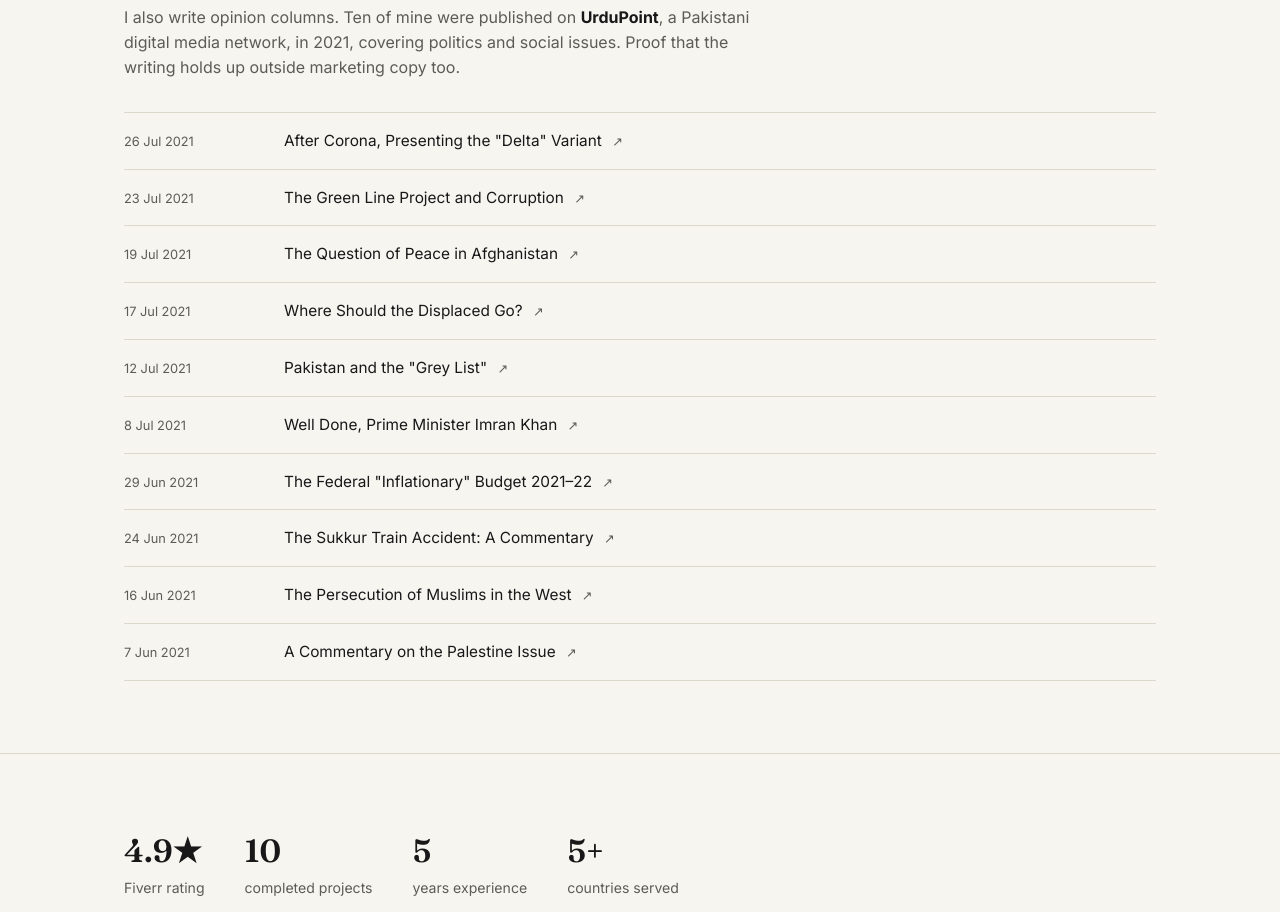
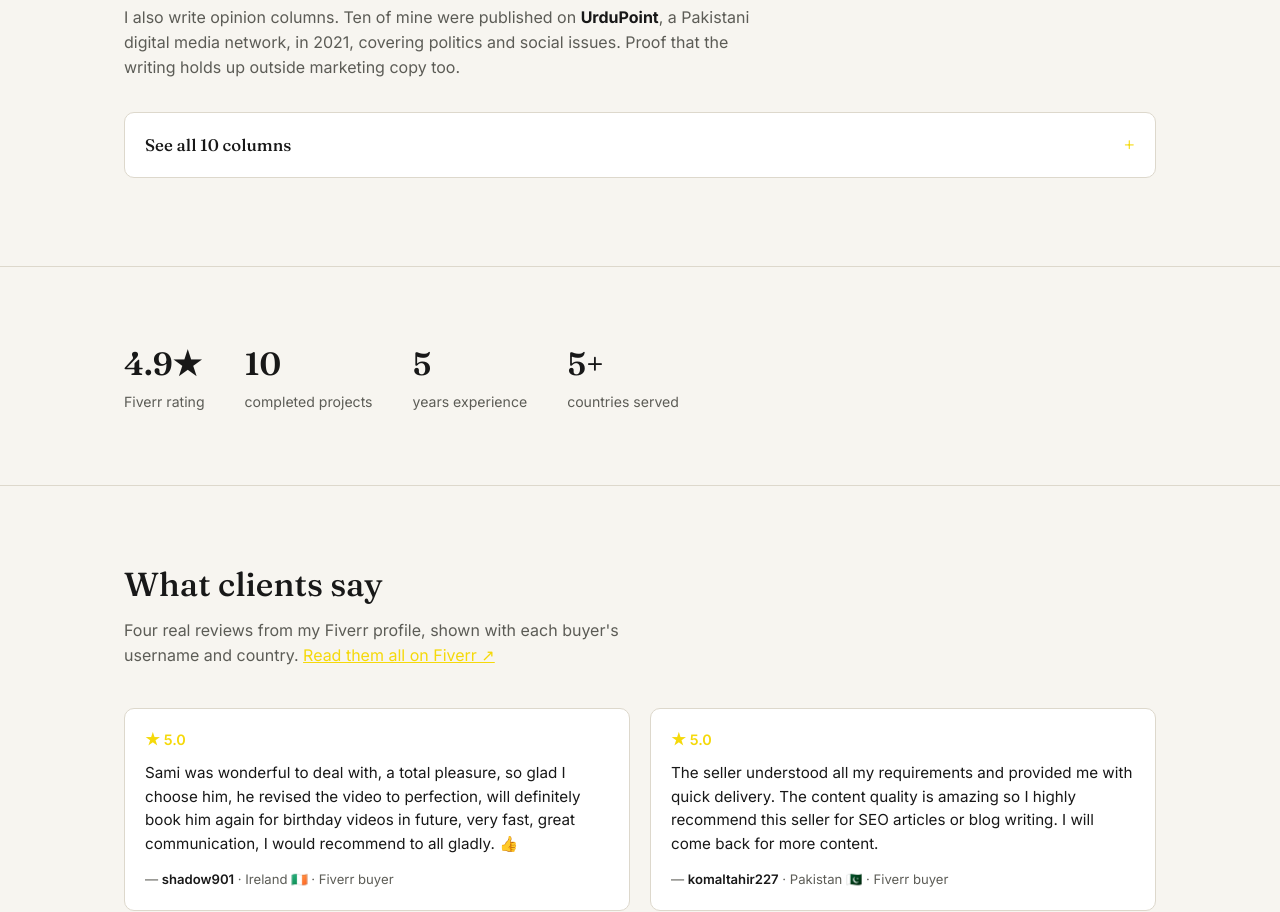
Before and after one commit to samid6061-boop/samid6061-boop.github.io, a plain HTML site: page index.html in a window 1280 px wide. Shown: the part 7524-8436 px from the top of the page. Drawn offline with Linux system fonts and the light colour scheme.

Commit message:
Add details toggle for published work section

```diff
--- a/index.html
+++ b/index.html
@@ -1023,7 +1023,10 @@ figure.testi{ margin:0; display:flex; flex-direction:column; }
       <h2 class="section-title">Published Work</h2>
       <p class="published-intro">I also write opinion columns. Ten of mine were published on <strong>UrduPoint</strong>, a Pakistani digital media network, in 2021, covering politics and social issues. Proof that the writing holds up outside marketing copy too.</p>
 
-      <div class="pub-list">
+      <details class="tl-toggle pub-toggle">
+        <summary>See all 10 columns</summary>
+        <div style="margin-top:18px">
+        <div class="pub-list">
         <a class="pub-row" href="https://www.urdupoint.com/daily/column/sami-uddin-raza/34364/corona-ke-baad-pesh-khidmat-hai-delta-virus.html" target="_blank" rel="noopener">
           <span class="pub-date">26 Jul 2021</span>
           <span class="pub-title">After Corona, Presenting the "Delta" Variant <span class="pub-arrow">↗</span></span>
@@ -1065,6 +1068,8 @@ figure.testi{ margin:0; display:flex; flex-direction:column; }
           <span class="pub-title">A Commentary on the Palestine Issue <span class="pub-arrow">↗</span></span>
         </a>
       </div>
+        </div>
+      </details>
     </div>
   </section>
   <section>
```
